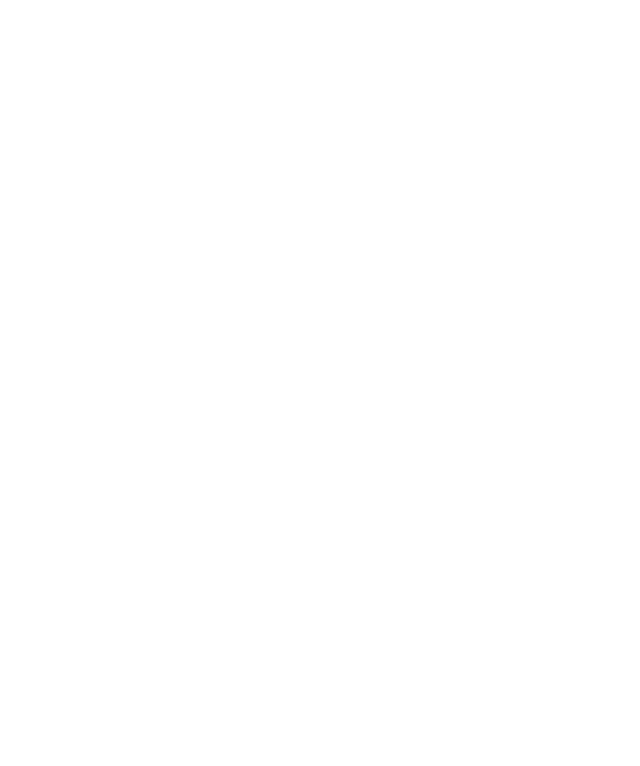
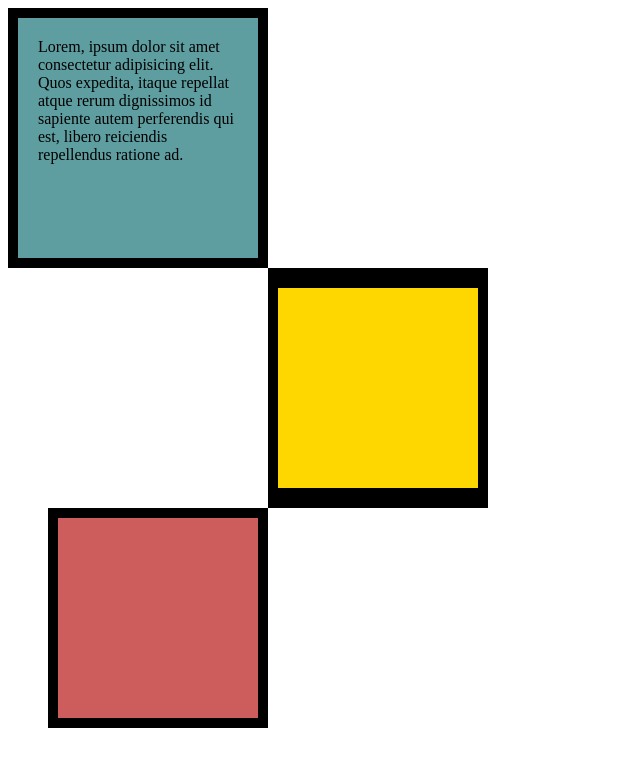
Before and after one commit to ay001-web/Full-stack-Web-development, a plain HTML site: page CSS/CSS Box Model/index.html in a window 1280 px wide. Shown: the whole page, without its empty margins (0-640 px from the left). Drawn offline with Linux system fonts and the light colour scheme.

Commit message:
CSS Box model

```diff
--- a/CSS/CSS Box Model/index.html
+++ b/CSS/CSS Box Model/index.html
@@ -7,6 +7,15 @@
     <link rel="stylesheet" href="style.css"
 </head>
 <body>
+     <div id="First">
+        <p>Lorem, ipsum dolor sit amet consectetur adipisicing elit. Quos expedita, itaque repellat atque rerum dignissimos id sapiente autem perferendis qui est, libero reiciendis repellendus ratione ad.</p>
+     </div>
+     <div id="Second">
 
+     </div>
+
+     <div id="Third">
+
+     </div>
 </body>
 </html>
--- a/CSS/CSS Box Model/style.css
+++ b/CSS/CSS Box Model/style.css
@@ -0,0 +1,24 @@
+div {
+    height: 200px;
+    width: 200px;
+}
+
+p {
+    margin: 0;
+}
+#First{
+    background-color: cadetblue;
+    padding: 20px;
+    border: 10px solid black;
+}
+#Second{
+    background-color: gold;
+    border: solid black;
+    border-width: 20px 10px;
+    margin-left: 260px;
+}
+#Third{
+    background-color: indianred;
+    border: 10px solid black;
+    margin-left: 40px;
+}
```
